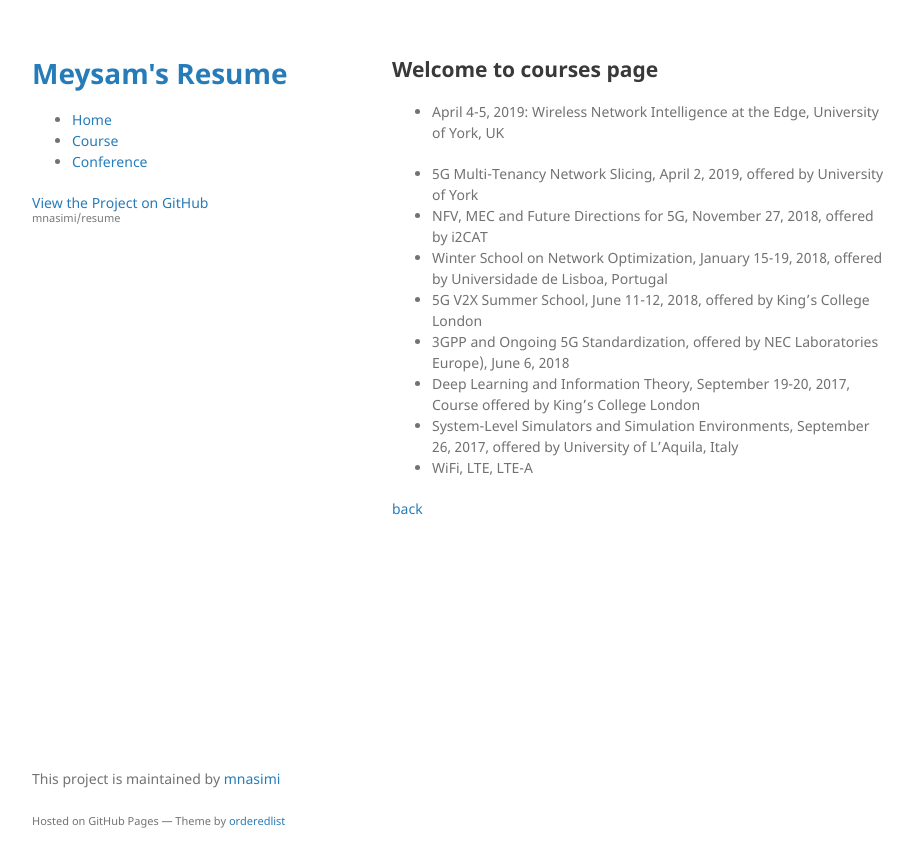
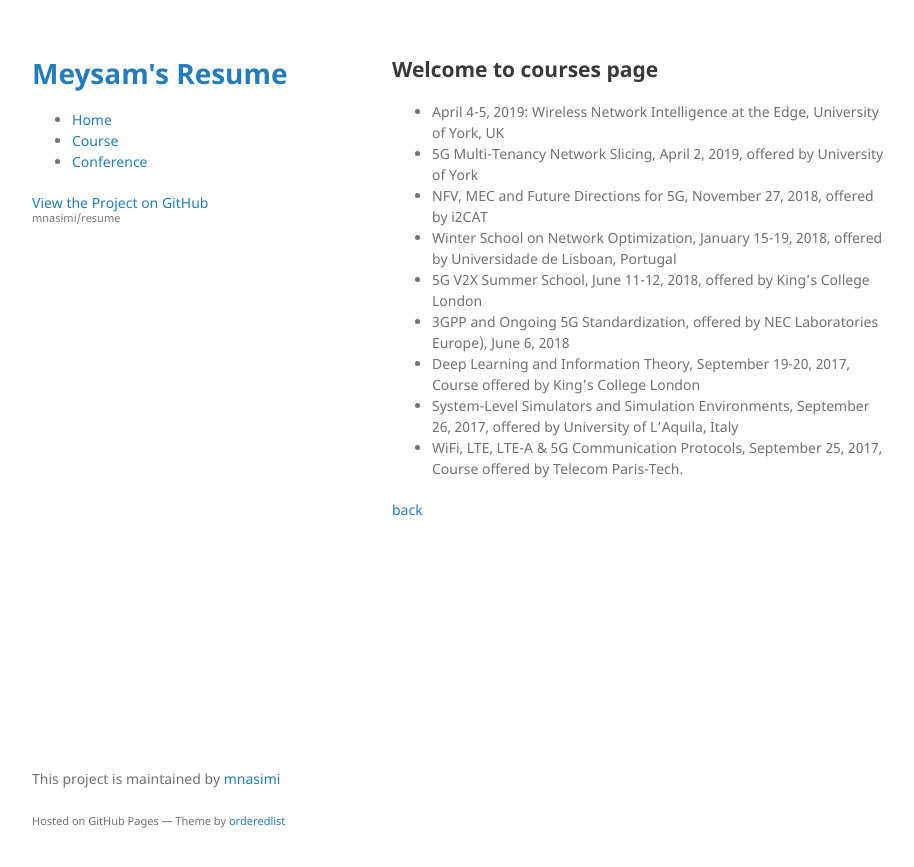
Before and after one commit to mnasimi/resume, a Jekyll site: the page built from course.md, in a window 1280 px wide. Shown: the top 867 px of the page, without its empty margins (178-1092 px from the left). Built offline with Jekyll 4.4.1, drawn with Linux system fonts in a browser that asks for light colours; the repository's description, which GitHub fills in, is left out; our own code applies the rules of GitHub Pages for plain Markdown files.

Commit message:
Update course.md

```diff
--- a/course.md
+++ b/course.md
@@ -4,19 +4,14 @@ layout: default
 
 ## Welcome to courses page
 
-- April 4-5, 2019: Wireless Network Intelligence at the Edge, University of York,
-UK
-
+- April 4-5, 2019: Wireless Network Intelligence at the Edge, University of York, UK
 - 5G Multi-Tenancy Network Slicing, April 2, 2019, offered by University of York
-+ NFV, MEC and Future Directions for 5G, November 27, 2018, offered by i2CAT
-+ Winter School on Network Optimization, January 15-19, 2018, offered by Universidade de
-Lisboa, Portugal
-+ 5G V2X Summer School, June 11-12, 2018, offered by King’s College London
-+ 3GPP and Ongoing 5G Standardization, offered by NEC Laboratories Europe), June 6, 2018
-+ Deep Learning and Information Theory, September 19-20, 2017, Course offered by King’s
-College London
-+ System-Level Simulators and Simulation Environments, September 26, 2017, offered by
-University of L’Aquila, Italy
-+ WiFi, LTE, LTE-A
+- NFV, MEC and Future Directions for 5G, November 27, 2018, offered by i2CAT
+- Winter School on Network Optimization, January 15-19, 2018, offered by Universidade de Lisboan, Portugal
+- 5G V2X Summer School, June 11-12, 2018, offered by King’s College London
+- 3GPP and Ongoing 5G Standardization, offered by NEC Laboratories Europe), June 6, 2018
+- Deep Learning and Information Theory, September 19-20, 2017, Course offered by King’s College London
+- System-Level Simulators and Simulation Environments, September 26, 2017, offered by University of L’Aquila, Italy
+- WiFi, LTE, LTE-A & 5G Communication Protocols, September 25, 2017, Course offered by Telecom Paris-Tech.
 
 [back](./)
```
